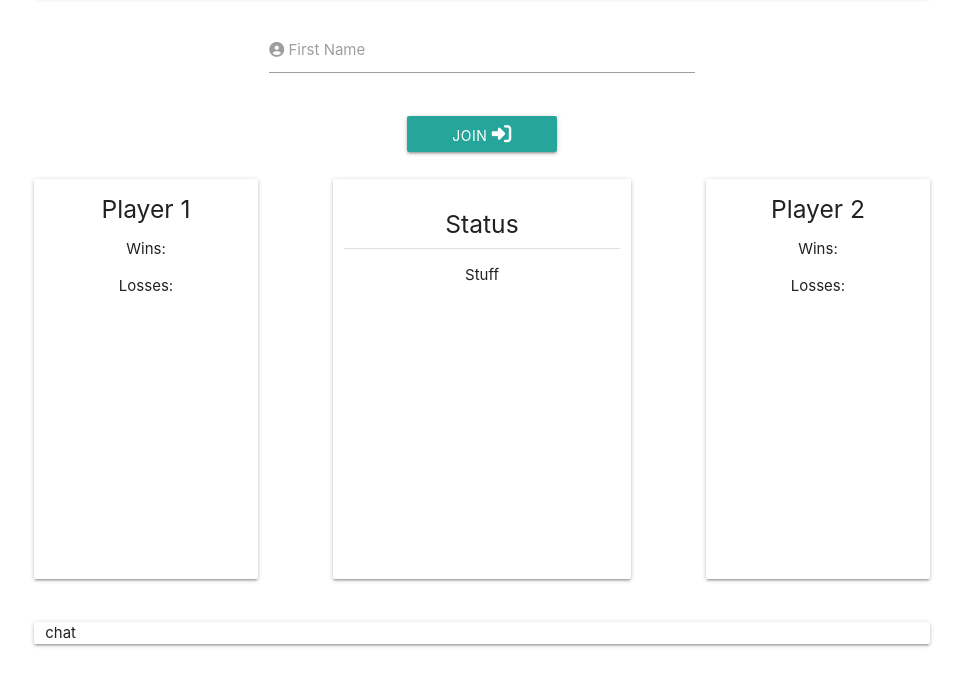
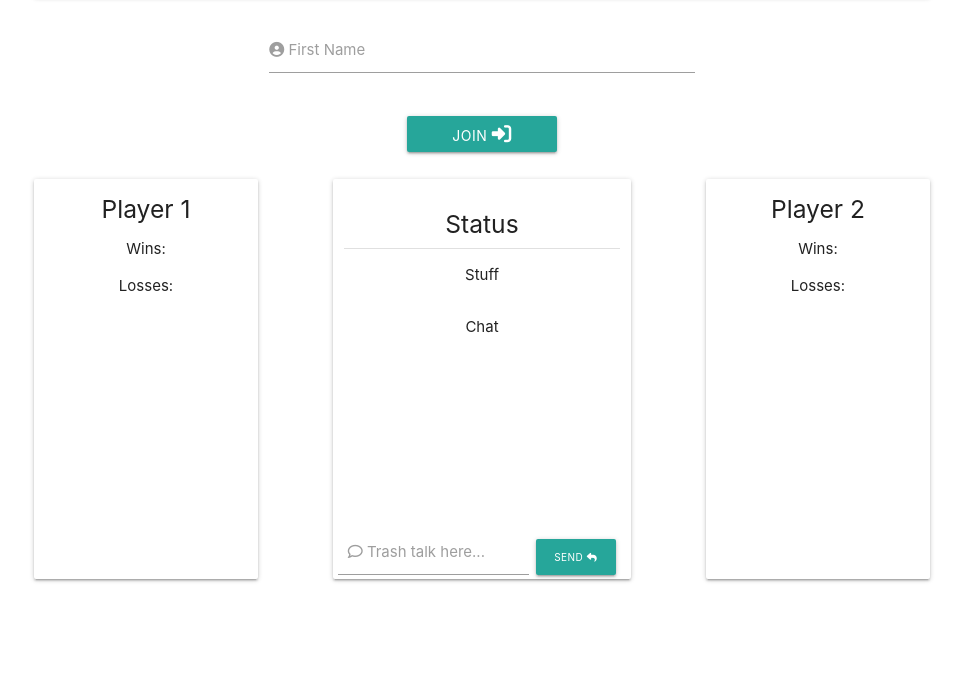
Before and after one commit to aarongaither/RPS-Multiplayer, a plain HTML site: page index.html in a window 1280 px wide. Shown: the part 233-912 px from the top of the page, without its empty margins (158-1121 px from the left). After the commit the page ends 851 px from the top, so only its background shows below. Drawn offline with nearby package versions, Linux system fonts and the light colour scheme; no server answers.

Commit message:
add really simple chat

```diff
--- a/assets/css/style.css
+++ b/assets/css/style.css
@@ -5,3 +5,26 @@
 .revealIcon {
 	font-size: 180px !important;
 }
+
+#chatBox {
+	height: 175px;
+	text-align: left;
+	overflow-y: scroll;
+}
+
+#sendChat {
+	margin: 25px 5px 0 0;
+	font-size: 10px;
+}
+
+#chatInput {
+	margin-left: 5px;
+}
+
+#replyIcon {
+	font-size: 10px;
+}
+
+.input-field.col #chatInput + label {
+	left: 1.75rem;
+}
--- a/assets/javascript/app.js
+++ b/assets/javascript/app.js
@@ -270,8 +270,6 @@ $('#addPlayer').on('click', function(){
     }
 })
 
-
-
 function buildButtons (playerNum) {
     //set up some aliases
     let btnClasses = 'waves-effect waves-light btn col s6 offset-s3';
@@ -316,3 +314,25 @@ function manageChoice (plyNum, plyChoice) {
         }
     })
 }
+
+//chat stuff
+$('#sendChat').on('click', function(){
+    event.preventDefault();
+    let msg = $('#chatInput').val().trim();
+    $('#chatInput').val('')
+    if (go.playerID !== 0 && msg !== ''){
+        database.ref('/curGame/player'+go.playerID).once('value', function(snap){
+            let name = snap.val().name;
+            let chat = database.ref('/chat').push()
+            chat.set({
+                name : name,
+                msg : msg
+            })
+        })
+    }
+})
+
+database.ref('/chat').on('child_added', function (snap) {
+    $('#chatBox').prepend($('<div>').text(snap.val().name+': '+snap.val().msg));
+    database.ref('/chat').onDisconnect().remove();
+})
--- a/index.html
+++ b/index.html
@@ -23,7 +23,6 @@
 		<form>
 			<div class="row">
 				<div class="input-field col s6 offset-s3">
-
 				  <input id="playerNameInput" type="text">
 				  <label for="playerNameInput">
 				  	<i class="fa fa-user-circle" aria-hidden="true"></i>
@@ -53,6 +52,23 @@
 				  <div class="divider"></div>
 				  <p>Stuff</p>
 				</div>
+				<div class="row center">
+					Chat
+					<div id="chatBox" class="col s12">
+					</div>
+					<form class="row">
+						<div class="input-field col s8">
+						  <input id="chatInput" type="text">
+						  <label for="chatInput">
+						  	<i class="fa fa-comment-o" aria-hidden="true"></i>
+						  	Trash talk here...
+						  </label>
+						</div>
+						<button class="waves-effect waves-light btn col s3" id="sendChat" type="submit">Send
+							<i id="replyIcon" class="fa fa-reply" aria-hidden="true"></i>
+						</button>
+					</form>
+				</div>
 			</div>
 			<div class="col s1"></div>
 			<div id="player2" player="player2" class="col s3 card-panel playerSection">
@@ -63,13 +79,7 @@
 			</div>
 		</div>
 	</section>
-	<section id="chatRow" class="container">
-		<div class="row">
-			<div class="col s12 card-panel">
-				chat
-			</div>
-		</div>
-	</section>
+
 	<script src="assets/javascript/app.js"></script>
 </body>
 </html>
```
